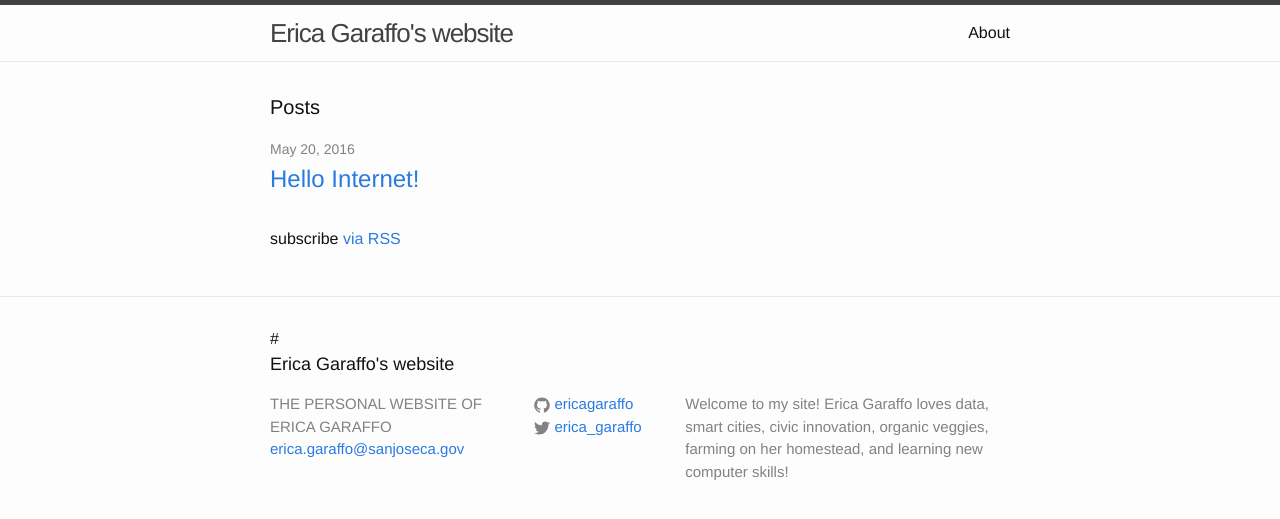
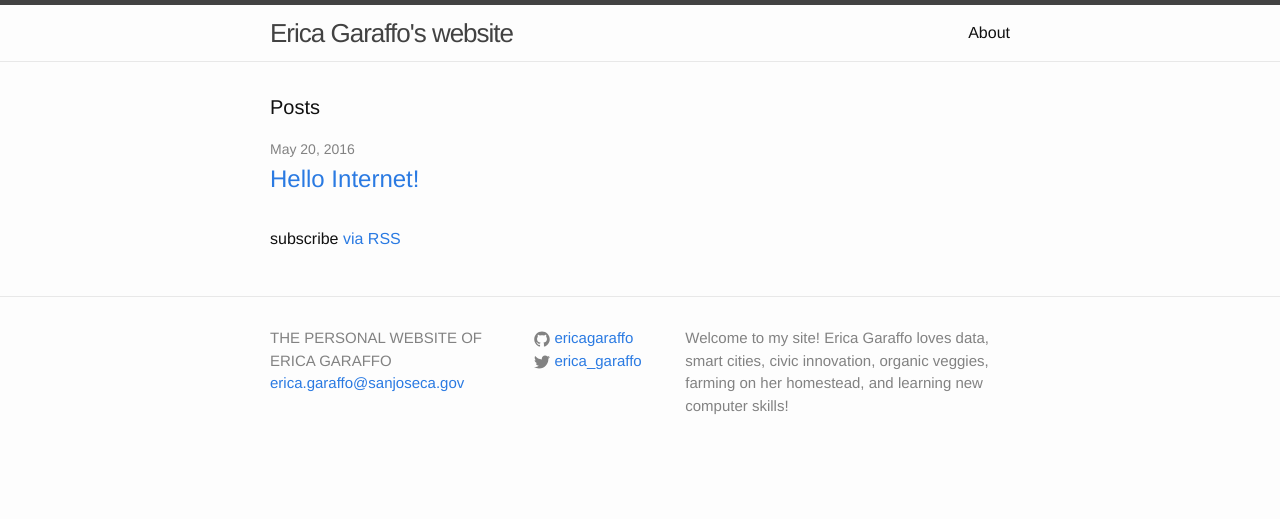
Before and after one commit to ericagaraffo/ericagaraffo.github.io, a Jekyll site: the page built from index.html, in a window 1280 px wide. Shown: the top 519 px of the page. Built offline with Jekyll 4.4.1, drawn with Linux system fonts in a browser that asks for light colours.

Commit message:
Update footer.html
Removed site title from footer : line 5: <h2 class="footer-heading">{{ site.title }}</h2>

```diff
--- a/_includes/footer.html
+++ b/_includes/footer.html
@@ -2,7 +2,7 @@
 
   <div class="wrapper">
 
-# <h2 class="footer-heading">{{ site.title }}</h2>
+
 
     <div class="footer-col-wrapper">
       <div class="footer-col footer-col-1">
```
